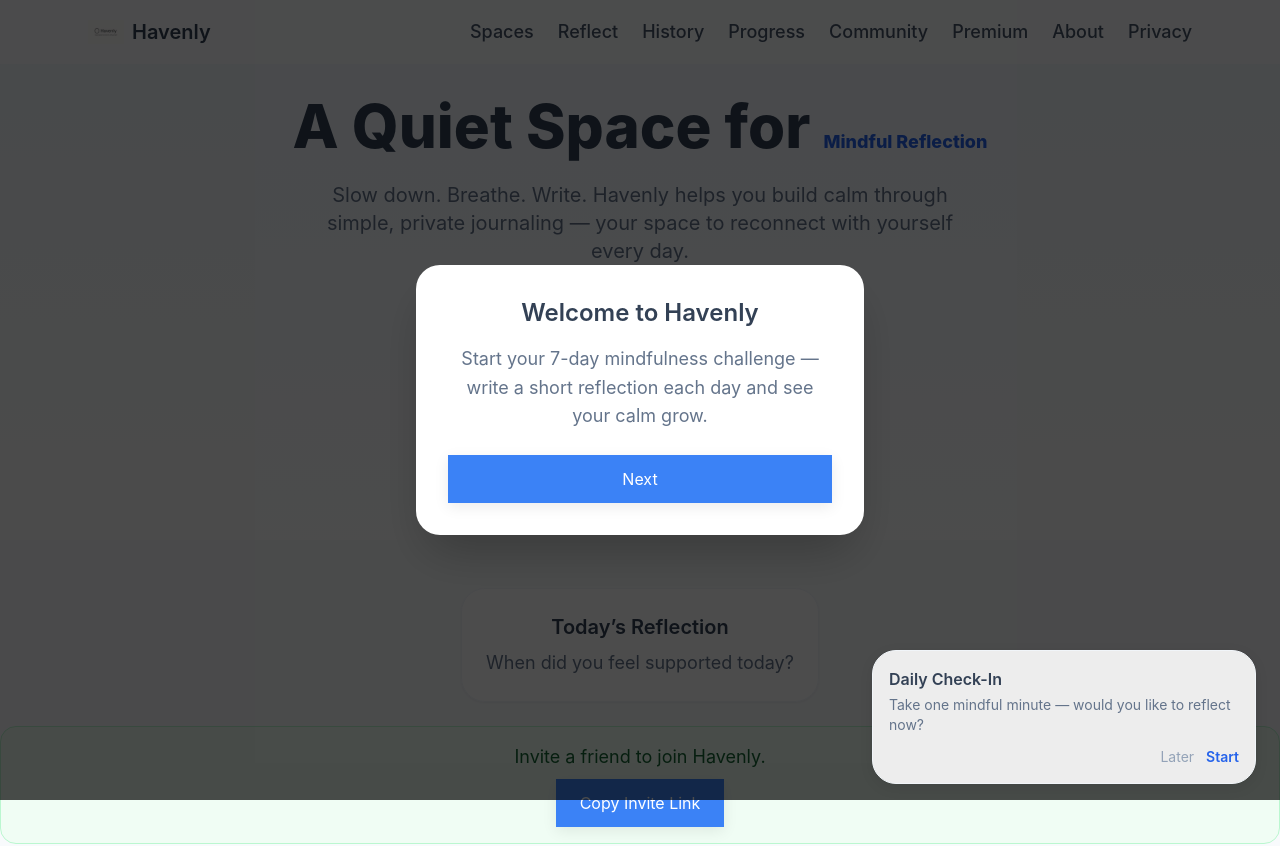
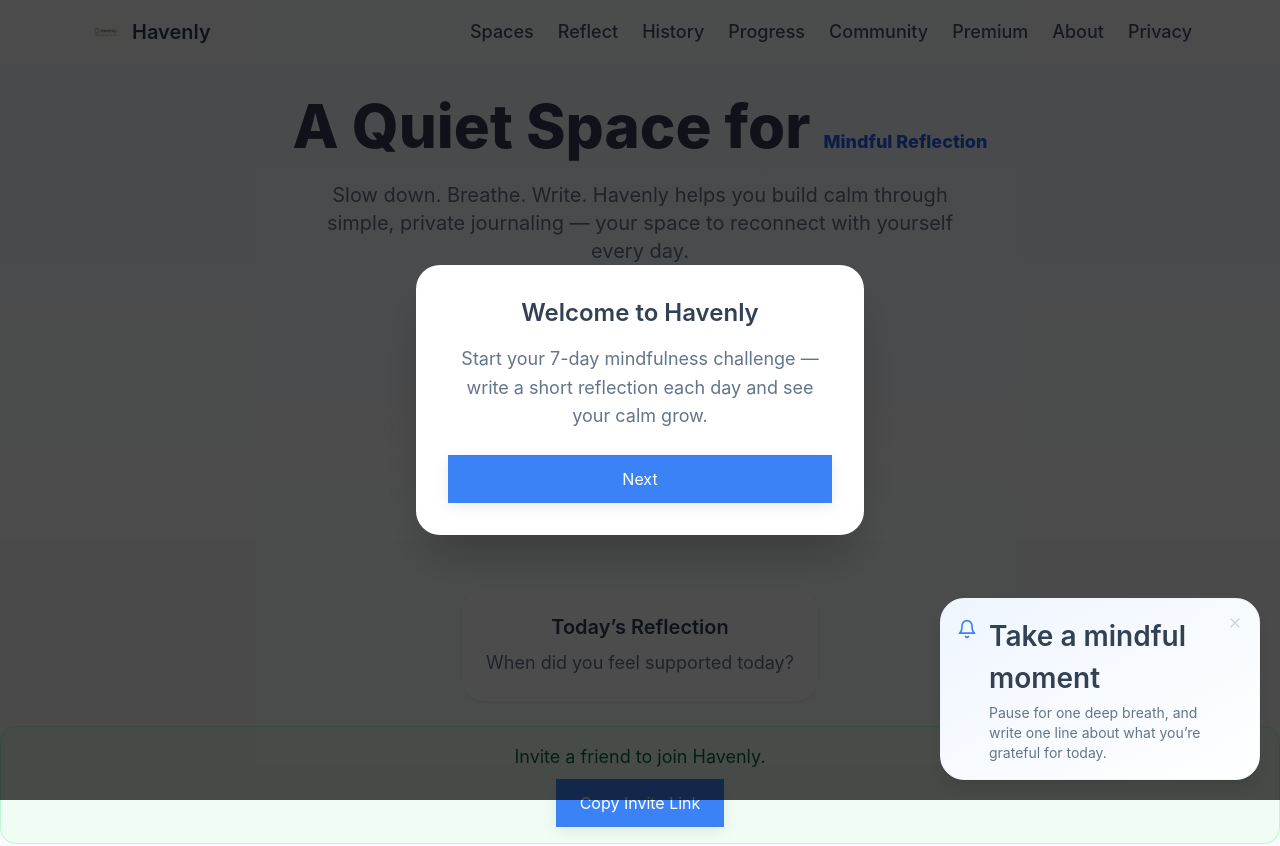
Before and after one commit to Khrboshi/havenly, a Next.js app: page / in a window 1280 px wide. Shown: the top 846 px of the page. Built offline with nearby package versions, Linux system fonts and the light colour scheme.

Commit message:
Update DailyReminder.jsx

```diff
--- a/components/DailyReminder.jsx
+++ b/components/DailyReminder.jsx
@@ -1,20 +1,24 @@
 "use client";
-import { useState, useEffect } from "react";
+
+import { useEffect, useState } from "react";
 import { motion, AnimatePresence } from "framer-motion";
+import { Bell, X } from "lucide-react";
 
 export default function DailyReminder() {
   const [visible, setVisible] = useState(false);
 
   useEffect(() => {
-    const lastShown = localStorage.getItem("reminderShown");
+    const lastShown = localStorage.getItem("reminder_last_shown");
     const today = new Date().toDateString();
+
     if (lastShown !== today) {
-      setTimeout(() => setVisible(true), 2500); // show gently after 2.5s
+      const timer = setTimeout(() => setVisible(true), 4000);
+      return () => clearTimeout(timer);
     }
   }, []);
 
-  const dismiss = () => {
-    localStorage.setItem("reminderShown", new Date().toDateString());
+  const handleClose = () => {
+    localStorage.setItem("reminder_last_shown", new Date().toDateString());
     setVisible(false);
   };
 
@@ -22,33 +26,31 @@ export default function DailyReminder() {
     <AnimatePresence>
       {visible && (
         <motion.div
-          initial={{ y: 100, opacity: 0 }}
+          initial={{ y: 80, opacity: 0 }}
           animate={{ y: 0, opacity: 1 }}
-          exit={{ y: 100, opacity: 0 }}
-          transition={{ duration: 0.4, ease: "easeInOut" }}
-          className="fixed bottom-4 left-4 right-4 bg-white/90 backdrop-blur border border-slate-200 rounded-2xl shadow-soft z-50 p-4 md:max-w-sm md:left-auto md:right-6"
+          exit={{ y: 80, opacity: 0 }}
+          transition={{ duration: 0.4, ease: "easeOut" }}
+          className="fixed bottom-5 right-5 z-50 max-w-sm w-[90%] sm:w-80
+                     bg-gradient-to-br from-blue-50 to-white dark:from-slate-800 dark:to-slate-900
+                     border border-slate-200 dark:border-slate-700
+                     shadow-lg backdrop-blur-md rounded-2xl p-4 flex items-start gap-3"
         >
-          <h3 className="text-base font-semibold text-slate-800 mb-1">
-            Daily Check-In
-          </h3>
-          <p className="text-sm text-slate-600 mb-3">
-            Take one mindful minute — would you like to reflect now?
-          </p>
-          <div className="flex justify-end gap-3">
-            <button
-              onClick={dismiss}
-              className="text-sm text-slate-500 hover:text-slate-700"
-            >
-              Later
-            </button>
-            <a
-              href="/unpack"
-              className="text-sm font-semibold text-blue-600 hover:text-blue-700"
-              onClick={dismiss}
-            >
-              Start
-            </a>
+          <Bell className="text-blue-500 dark:text-blue-400 w-5 h-5 mt-1 shrink-0" />
+          <div className="flex-1">
+            <h3 className="font-semibold text-slate-800 dark:text-slate-100 mb-1">
+              Take a mindful moment
+            </h3>
+            <p className="text-sm text-slate-600 dark:text-slate-400">
+              Pause for one deep breath, and write one line about what you’re grateful for today.
+            </p>
           </div>
+          <button
+            onClick={handleClose}
+            className="text-slate-400 hover:text-slate-600 dark:hover:text-slate-200 transition"
+            aria-label="Close reminder"
+          >
+            <X className="w-4 h-4" />
+          </button>
         </motion.div>
       )}
     </AnimatePresence>
```
